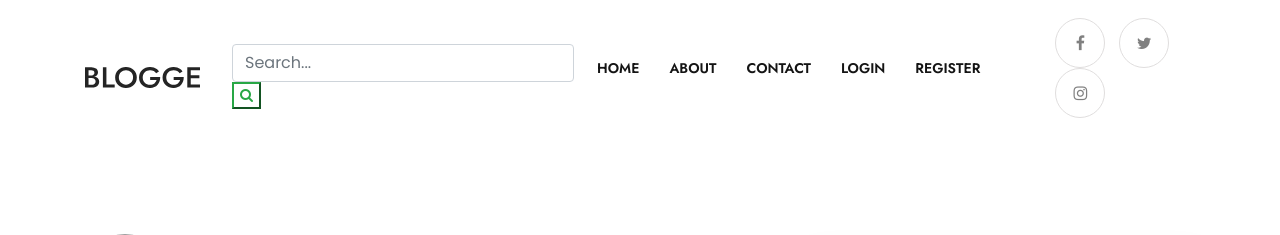
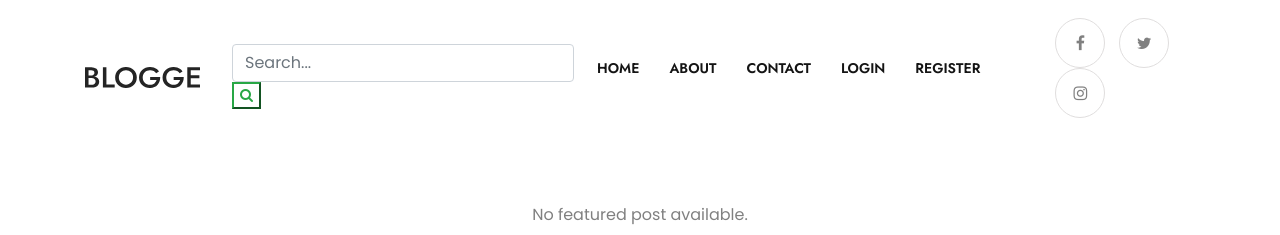
Before and after one commit to tngmait12/post-verse, a PHP site: page /PostVerse/ in a window 1280 px wide. Shown: the part 32-267 px from the top of the page. Run offline with PHP 8.4, Linux system fonts and the light colour scheme; tables that the repository leaves empty or names only in its code hold one stand-in row (values such as "Sample post"); grey boxes marked "Sample" are stand-in pictures; some libraries are stand-ins or nearby versions; grey boxes are pictures that could not be loaded.

Commit message:
Update section-featured.php

```diff
--- a/includes/section-featured.php
+++ b/includes/section-featured.php
@@ -1,27 +1,61 @@
-<section class="featured">
+<section class="featured py-5">
   <div class="container">
     <div class="row">
       <div class="col-12">
+
+        <?php
+        include('includes/config.php');
+
+        $featured_query = "SELECT * FROM posts WHERE status='0' AND featured='1' ORDER BY created_at DESC LIMIT 1";
+        $featured_run = mysqli_query($con, $featured_query);
+
+        if (!$featured_run) {
+          die("SQL error: " . mysqli_error($con)); // Debug lỗi SQL nếu có
+        }
+
+        if (mysqli_num_rows($featured_run) > 0) {
+          $featured = mysqli_fetch_assoc($featured_run);
+        ?>
           <article class="featured-post">
             <div class="featured-post-content">
               <div class="featured-post-author">
                 <img src="images/author.png" alt="author" />
-              <p>By <span>Mary Astor</span></p>
+                <p>By
+                  <span>
+                    <?php
+                    $user_id = $featured['user_id'];
+                    $user_query = mysqli_query($con, "SELECT fname, lname FROM users WHERE id='$user_id' LIMIT 1");
+                    if ($user_query && mysqli_num_rows($user_query) > 0) {
+                      $user = mysqli_fetch_assoc($user_query);
+                      echo htmlspecialchars($user['fname'] . ' ' . $user['lname']);
+                    } else {
+                      echo "Admin";
+                    }
+                    ?>
+                  </span>
+                </p>
               </div>
-            <a href="single-blog.html" class="featured-post-title">
-              Every Next Level of Your Life Will Demand
+              <a href="post.php?title=<?= urlencode($featured['slug']) ?>" class="featured-post-title">
+                <?= htmlspecialchars($featured['name']) ?>
               </a>
               <ul class="featured-post-meta">
                 <li>
                   <i class="fa fa-clock-o"></i>
-                October 19, 2020 - 3 min read
+                  <?= date('F j, Y', strtotime($featured['created_at'])) ?>
                 </li>
               </ul>
+              <p><?= substr(strip_tags($featured['description']), 0, 120) ?>...</p>
             </div>
             <div class="featured-post-thumb">
-            <img src="images/featured-post.jpg" alt="feature-post-thumb" />
+              <img src="uploads/<?= htmlspecialchars($featured['image']) ?>" alt="<?= htmlspecialchars($featured['name']) ?>" />
             </div>
           </article>
+        <?php
+        } else {
+          echo "<p class='text-center'>No featured post available.</p>";
+        }
+        ?>
+
       </div>
     </div>
   </div>
```
Lines whose indentation alone changed are shown as unchanged.
